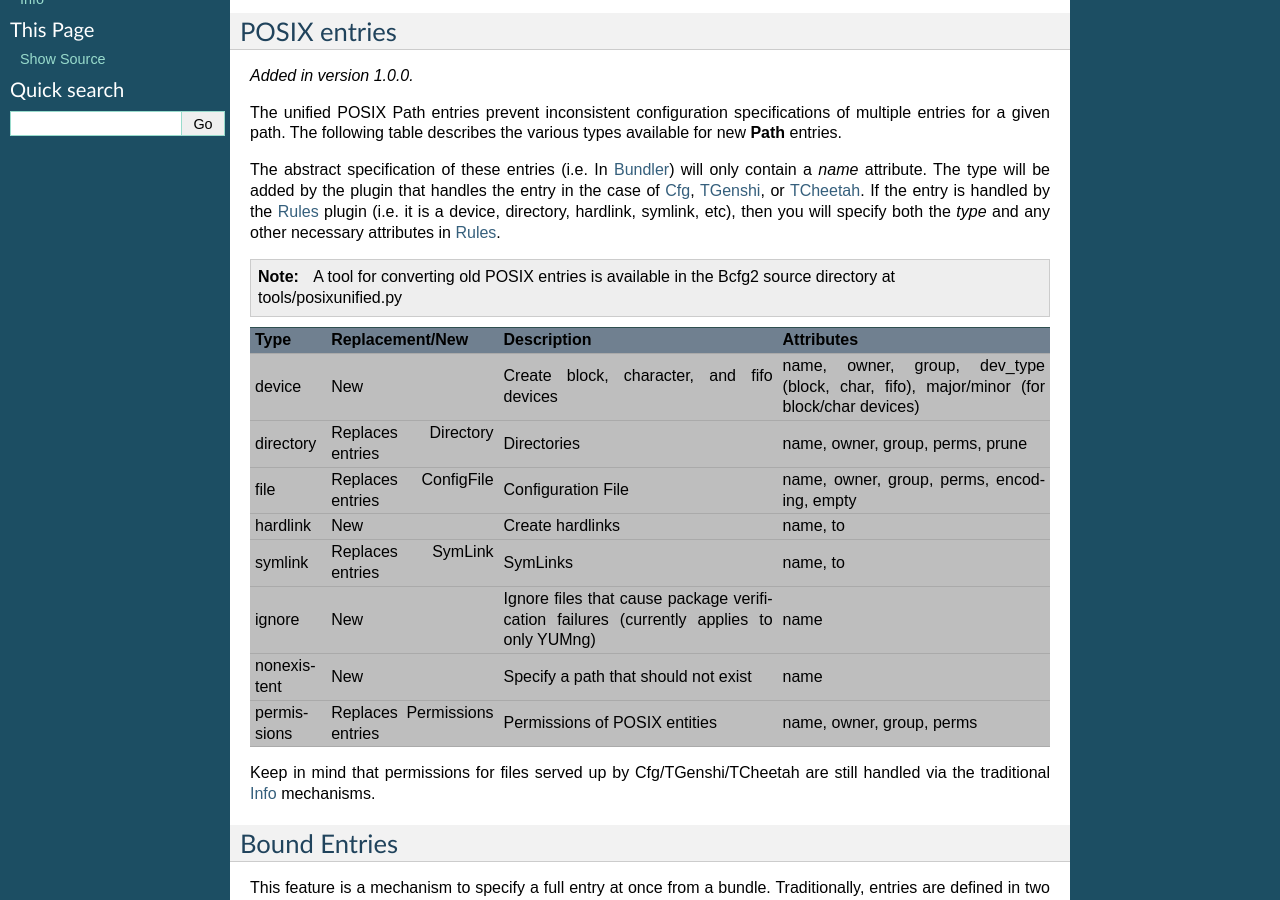
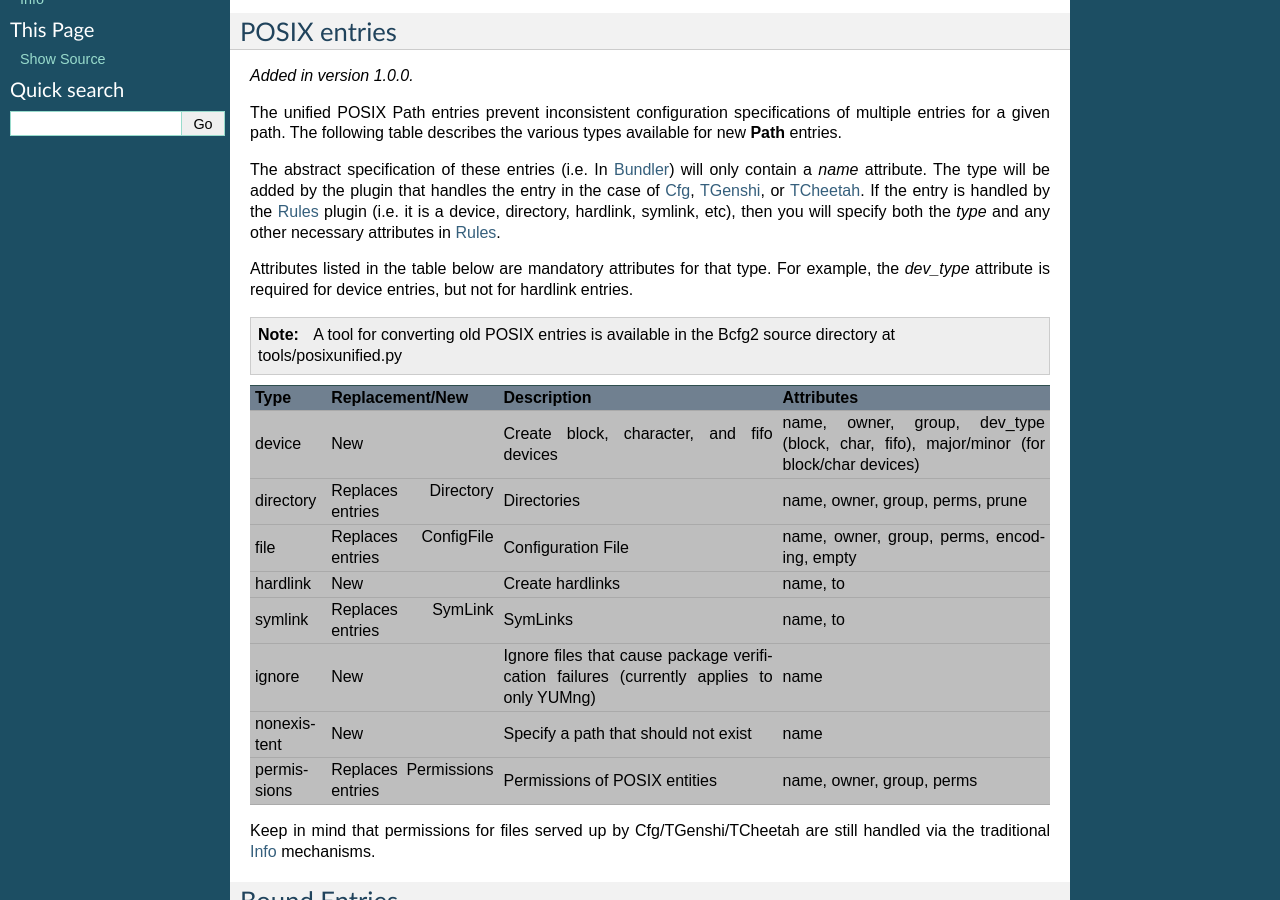
Before and after one commit to Bcfg2/bcfg2, a Sphinx documentation site: the page built from doc/server/configurationentries.txt, in a window 1280 px wide and 900 px high, scrolled down 461 px. Built offline with Sphinx 7.4.7, drawn with Linux system fonts in a browser that asks for light colours.

Commit message:
doc: add information about mandatory attributes for POSIX path entries (Resolves Ticket #917)
git-svn-id: https://svn.mcs.anl.gov/repos/bcfg/trunk/bcfg2@6062 ce84e21b-d406-0410-9b95-82705330c041

```diff
--- a/doc/server/configurationentries.txt
+++ b/doc/server/configurationentries.txt
@@ -49,6 +49,10 @@ plugin that handles the entry in the case of `Cfg`_, `TGenshi`_, or
 `TCheetah`_. If the entry is handled by the `Rules`_ plugin (i.e. it is
 a device, directory, hardlink, symlink, etc), then you will specify both
 the *type* and any other necessary attributes in `Rules`_.
+
+Attributes listed in the table below are mandatory attributes for that
+type. For example, the `dev_type` attribute is required for device
+entries, but not for hardlink entries.
 
 .. note:: A tool for converting old POSIX entries is available in the
           Bcfg2 source directory at tools/posixunified.py
```
